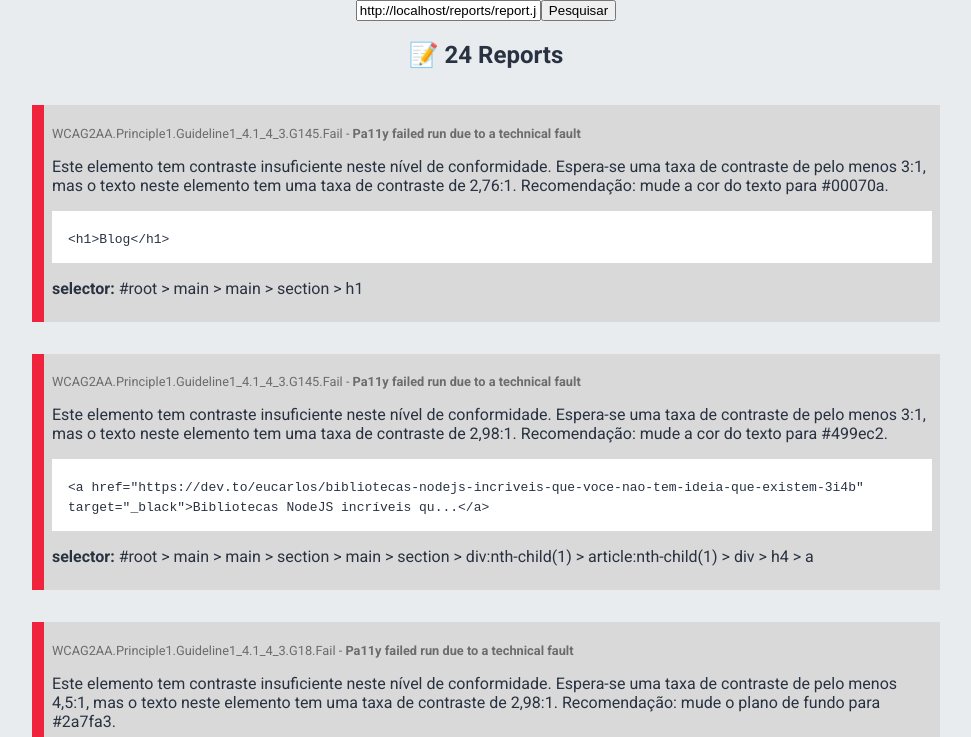
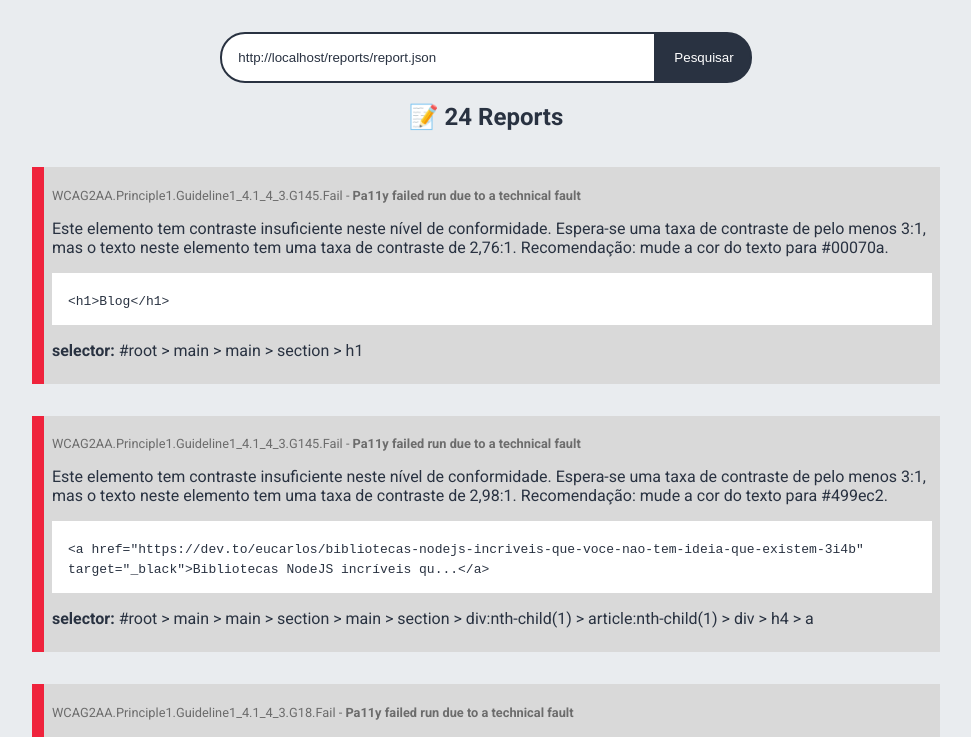
Before and after one commit to EuCarlos/pa11y-viewer, a React (Vite) app: page / in a window 1280 px wide. Shown: the top 737 px of the page, without its empty margins (154-1125 px from the left). Built offline with nearby package versions, Linux system fonts and the light colour scheme.

Commit message:
:lipstick: style search engine

```diff
--- /dev/null
+++ b/src/styles/search_reports.sass
@@ -0,0 +1,24 @@
+.forms
+    margin-top: 2rem
+
+    input[type='url']
+        border-radius: 25px 0 0 25px
+        border: solid 2px #293241
+        outline: none
+
+        padding: 1rem
+        width: 25rem
+        color: #293241
+
+    button
+        color: #fff
+        background: #293241
+        border: solid 2px #293241
+        border-radius: 0 25px 25px 0
+
+        padding: 1rem
+        cursor: pointer
+        transition: background .7s
+
+        &:hover
+            background: #212835
```
Also changed, not shown: src/App.tsx (+5 -2 lines).
